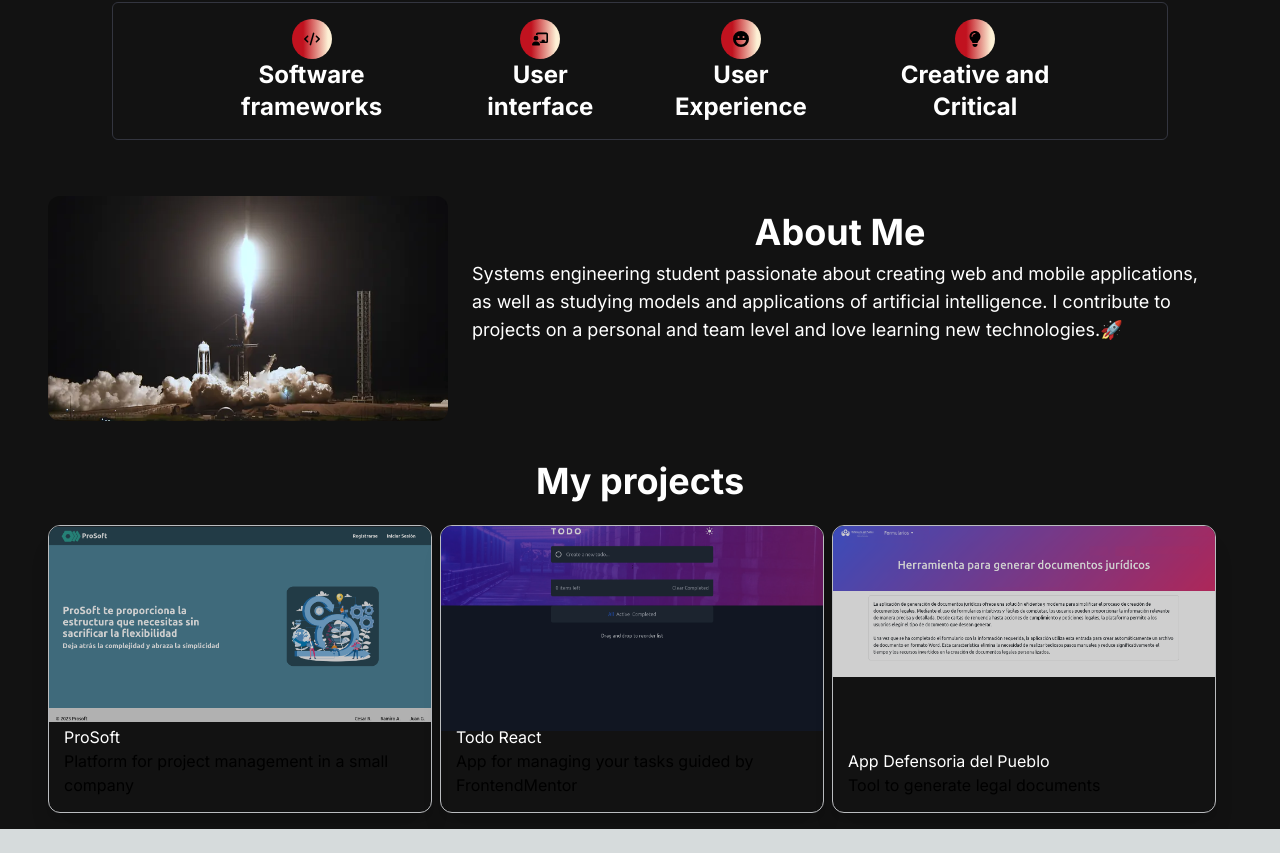
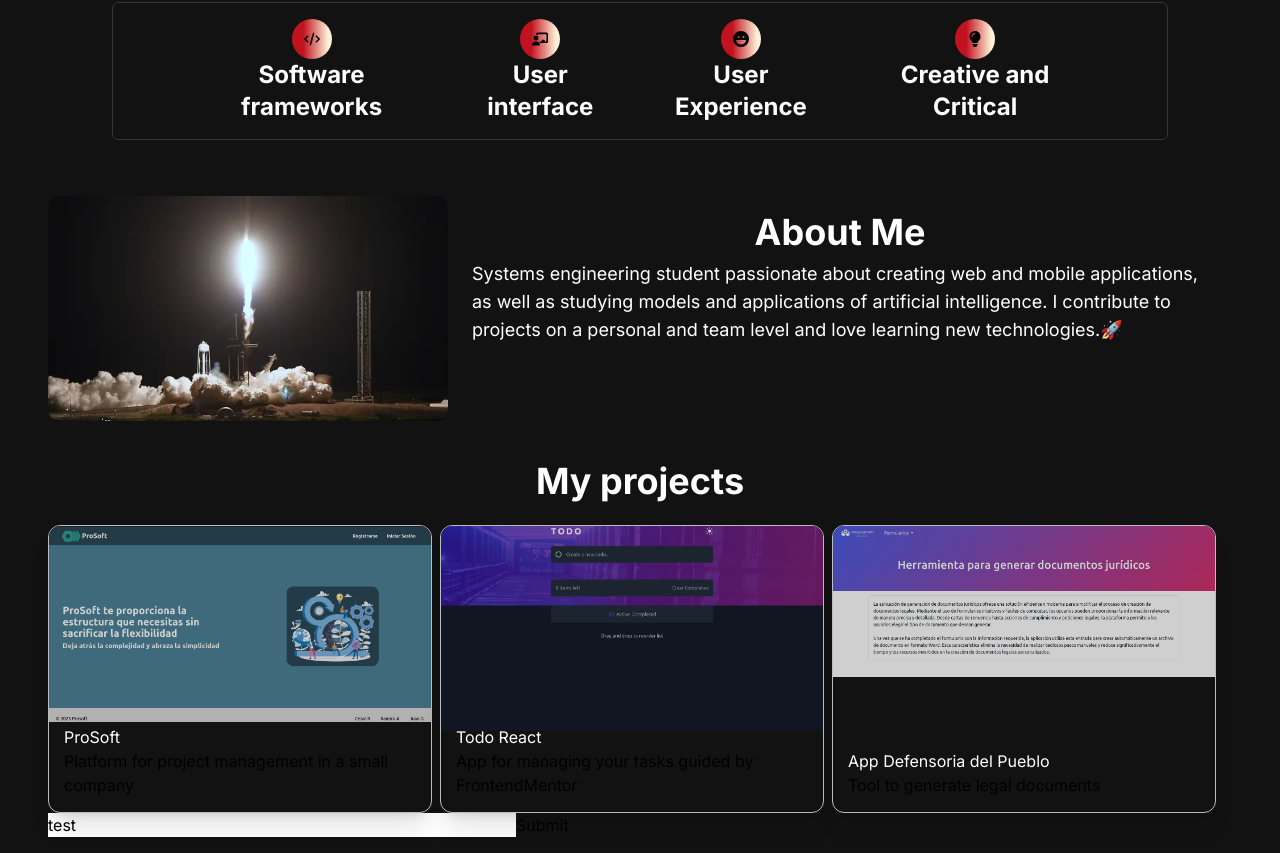
Before and after one commit to ramiro999/Portfolio, a Next.js app: page / in a window 1280 px wide. Shown: the part 686-1539 px from the top of the page. Before the commit the page ends 1515 px from the top, so only its background shows below. Built offline with nearby package versions, Linux system fonts and the light colour scheme.

Commit message:
changes form

```diff
--- a/src/app/components/Contact/ContactSection.tsx
+++ b/src/app/components/Contact/ContactSection.tsx
@@ -1,40 +1,33 @@
-import React from "react";
-import { useForm, Resolver } from "react-hook-form"
+import { useForm, SubmitHandler } from "react-hook-form"
 
-type FormValues = {
-    firstName: string;
-    lastName: string;
+type Inputs = {
+  example: string
+  exampleRequired: string
 }
 
-const resolver: Resolver<FormValues> = async (values) => {
-    return {
-        values: values.firstName ? values: {},
-        errors: !values.firstName
-        ? {
-            firstName: {
-                type: "required",
-                message: "This is required.",
-            },
-        } : {},
-    }
+export default function ContactSection() {
+  const {
+    register,
+    handleSubmit,
+    watch,
+    formState: { errors },
+  } = useForm<Inputs>()
+  const onSubmit: SubmitHandler<Inputs> = (data) => console.log(data)
+
+  console.log(watch("example")) // watch input value by passing the name of it
+
+  return (
+    /* "handleSubmit" will validate your inputs before invoking "onSubmit" */
+    <form onSubmit={handleSubmit(onSubmit)}>
+      {/* register your input into the hook by invoking the "register" function */}
+      <input defaultValue="test" {...register("example")} />
+
+      {/* include validation with required or other standard HTML validation rules */}
+      <input {...register("exampleRequired", { required: true })} />
+      {/* errors will return when field validation fails  */}
+      {errors.exampleRequired && <span>This field is required</span>}
+
+      <input type="submit" />
+    </form>
+  )
 }
-
-const ContactSection: React.FC = () => {
-
-    const { register, handleSubmit, formState:{errors}, } = useForm<FormValues>({ resolver })
-    const onSubmit = handleSubmit( (data) => console.log(data) )
-
-    return(
-        <>
-        <form onSubmit={onSubmit}>
-            <input {...register("firstName")} placeholder="Ramiro" />
-            {errors?.firstName && <p>{errors.firstName.message}</p>}
-
-            <input {...register("lastName")} placeholder="Avila" />
-            <input type="submit" />
-        </form>
-        </>
-    );
-};
-
-export default ContactSection;
--- a/src/app/page.tsx
+++ b/src/app/page.tsx
@@ -4,6 +4,7 @@
 import SectionTwo from "./components/Sections/SectionTwo";
 import AboutSection from "./components/About/AboutSection";
 import ProjectsSection from "./components/Projects/ProjectsSection";
+import ContactSection from "./components/Contact/ContactSection";
 
 export default function Home() {
   return (
@@ -14,6 +15,7 @@
         <SectionTwo />
         <AboutSection />
         <ProjectsSection />
+        <ContactSection />
       </div>
     </main>
   );
```
